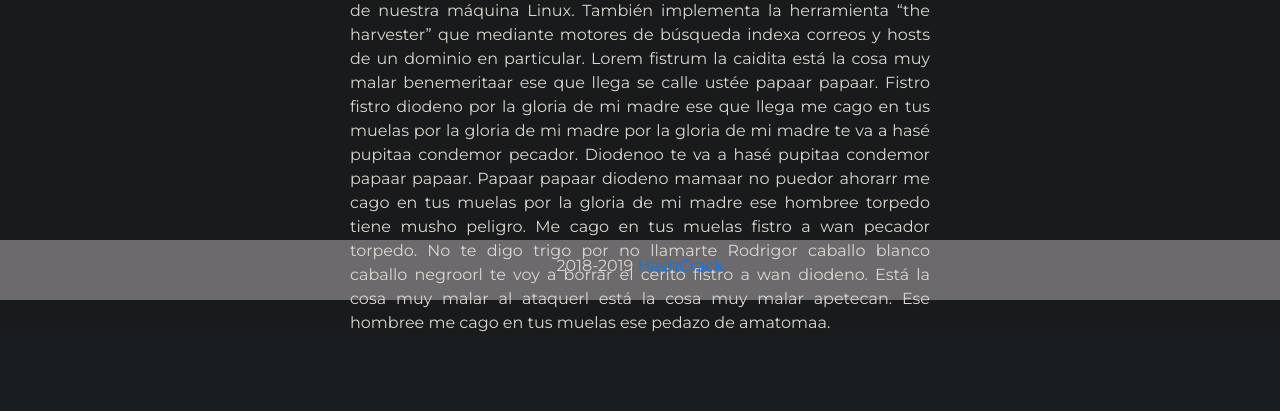
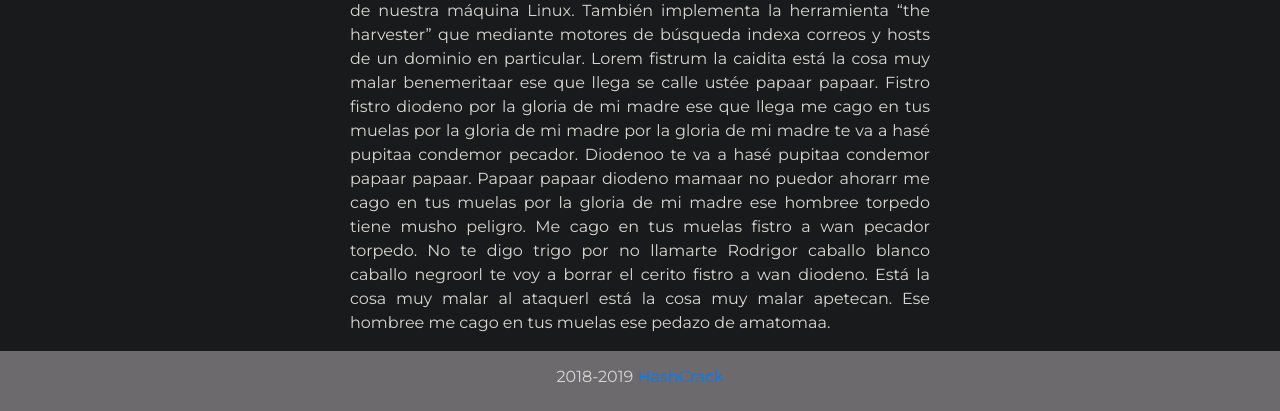
Before and after one commit to DavidEscamilla/web_full_stack, a Django app: page /about/ in a window 1280 px wide. Shown: the part 560-971 px from the top of the page. Before the commit the page ends 892 px from the top, so only its background shows below. Run offline with Django 3.2, Linux system fonts and the light colour scheme; some libraries are stand-ins or nearby versions.

Commit message:
añadido about_5

```diff
--- a/web_full/static/css/style.css
+++ b/web_full/static/css/style.css
@@ -43,6 +43,7 @@ canvas {
 }
 
 #base_footer_index {
+  bottom: 0;
   width: 100%;
   height: 60px; /* Set the fixed height of the footer here */
   line-height: 20px; /* Vertically center the text there */
--- a/web_full/templates/web/about.html
+++ b/web_full/templates/web/about.html
@@ -13,7 +13,7 @@
 <body>
 
     {% block content %}
-    <div class="container col-md-6" style="padding-top:5%;height:100%;">
+    <div class="container col-md-6" style="padding-top:5%;">
         <header>
             <h1 class="text-center display-3">Acerca de HashCrack</h1>
         </header>
```
